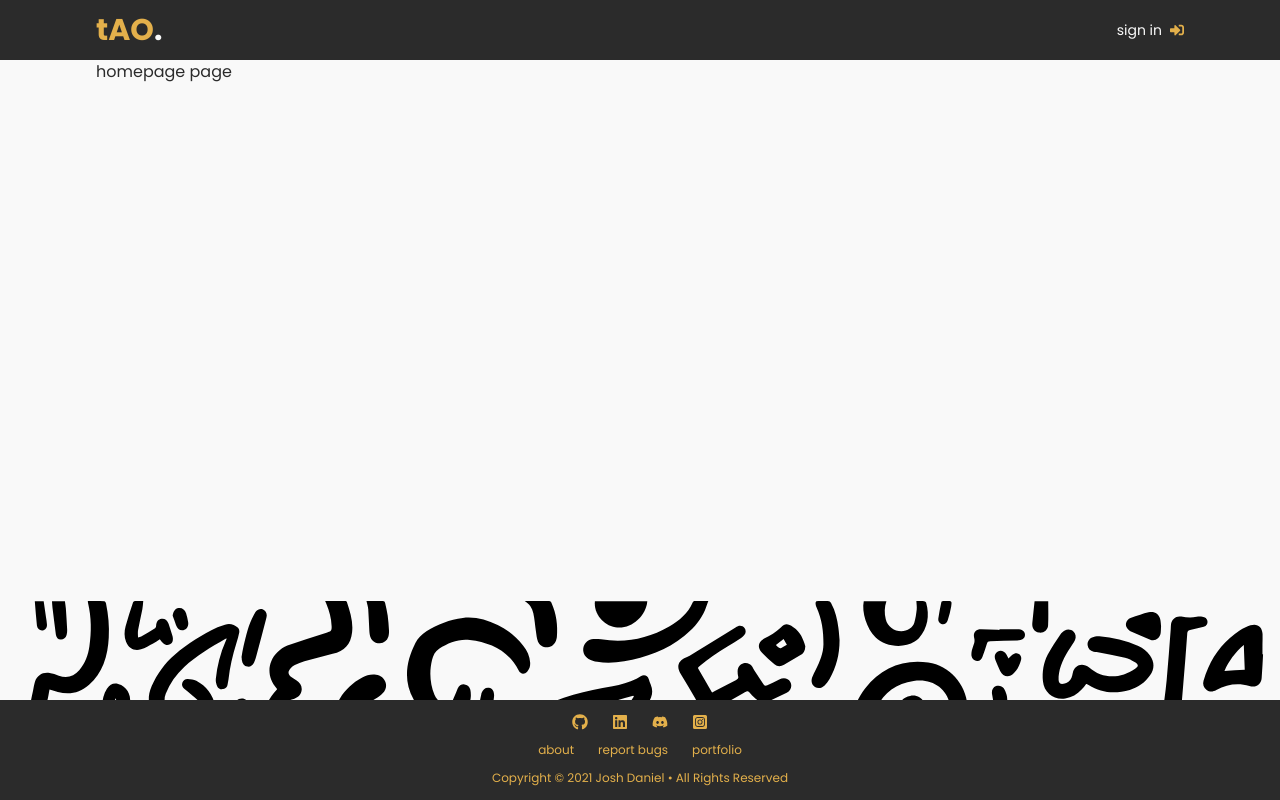
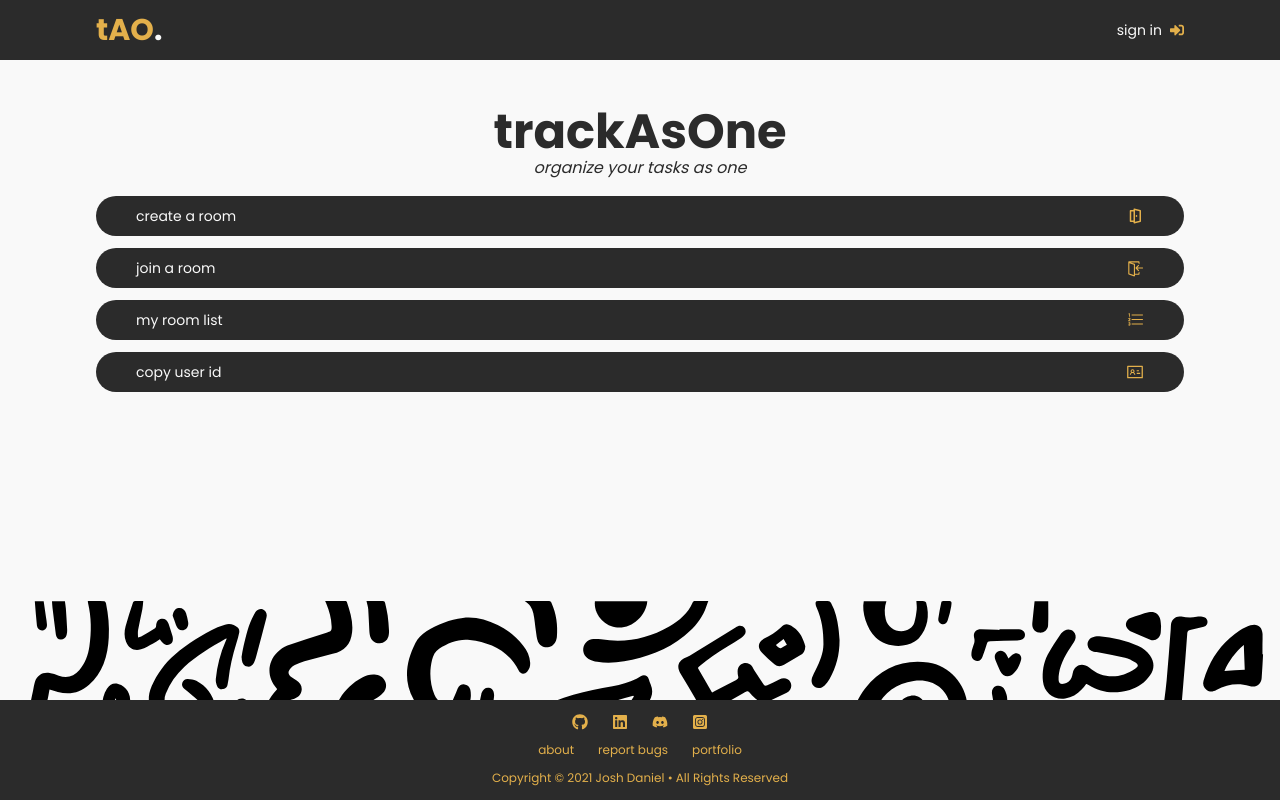
Before and after one commit to joshxfi/track-as-one, a Next.js app: page /homepage in a window 1280 px wide. Built offline with nearby package versions, Linux system fonts and the light colour scheme.

Commit message:
Add homepage section

```diff
--- /dev/null
+++ b/components/Header.tsx
@@ -0,0 +1,10 @@
+import React from 'react';
+
+export const Header = () => {
+  return (
+    <header className='mt-12 text-center mb-4'>
+      <h1 className='text-5xl font-bold'>trackAsOne</h1>
+      <i className='text-base'>organize your tasks as one</i>
+    </header>
+  );
+};
--- a/pages/homepage.tsx
+++ b/pages/homepage.tsx
@@ -1,11 +1,40 @@
 import React from 'react';
+import { IconType } from 'react-icons';
+import Link from 'next/link';
+import { Header } from '../components/Header';
+import { BiDoorOpen } from 'react-icons/bi';
+import { VscSignIn, VscListOrdered } from 'react-icons/vsc';
+import { AiOutlineIdcard } from 'react-icons/ai';
 
 const Homepage: React.FC = () => {
   return (
-    <div>
-      <h1>homepage page</h1>
-    </div>
+    <section>
+      <Header />
+      <Button name='create a room' link='/create' Icon={BiDoorOpen} />
+      <Button name='join a room' link='/join' Icon={VscSignIn} />
+      <Button name='my room list' link='/rooms' Icon={VscListOrdered} />
+      <button className='btn w-full'>
+        <p>copy user id</p> <AiOutlineIdcard className='icon' />
+      </button>
+    </section>
   );
 };
 
 export default Homepage;
+
+interface HomepageButtonProps {
+  name: string;
+  link: string;
+  Icon: IconType;
+}
+
+const Button: React.FC<HomepageButtonProps> = ({ name, link, Icon }) => {
+  return (
+    <Link href={link}>
+      <button className='btn w-full'>
+        <p>{name}</p>
+        <Icon className='icon' />
+      </button>
+    </Link>
+  );
+};
--- a/pages/index.tsx
+++ b/pages/index.tsx
@@ -1,20 +1,18 @@
 import React from 'react';
 import Image from 'next/image';
+import avatar from '../public/assets/avatar.svg';
 import { FaSignInAlt } from 'react-icons/fa';
-import avatar from '../public/assets/avatar.svg';
+import { Header } from '../components/Header';
 
 const index: React.FC = () => {
   return (
-    <div className='flex flex-col items-center leading-3'>
-      <header className='mt-12 text-center mb-4'>
-        <h1 className='text-5xl font-bold'>trackAsOne</h1>
-        <i className='text-base'>organize your tasks as one</i>
-      </header>
-      <button className='flex items-center justify-between text-f9 bg-primary rounded-[36px] text-sm h-[36px] px-[50px] mb-12'>
+    <div className='flex flex-col items-center'>
+      <Header />
+      <button className='btn'>
         <p className='mr-2'>sign in with google</p>{' '}
         <FaSignInAlt className='text-secondary' />
       </button>
-      <div>
+      <div className='mt-12'>
         <Image src={avatar} objectFit='contain' alt='trackAsOne avatar' />
       </div>
     </div>
--- a/styles/tailwind.css
+++ b/styles/tailwind.css
@@ -1,3 +1,13 @@
 @tailwind base;
 @tailwind components;
 @tailwind utilities;
+
+@layer components {
+    .btn {
+        @apply flex items-center justify-between text-f9 bg-primary rounded-[36px] text-sm h-[40px] px-[40px] mb-3;
+    }
+
+    .icon {
+        @apply text-secondary text-lg;
+    }
+}
```
